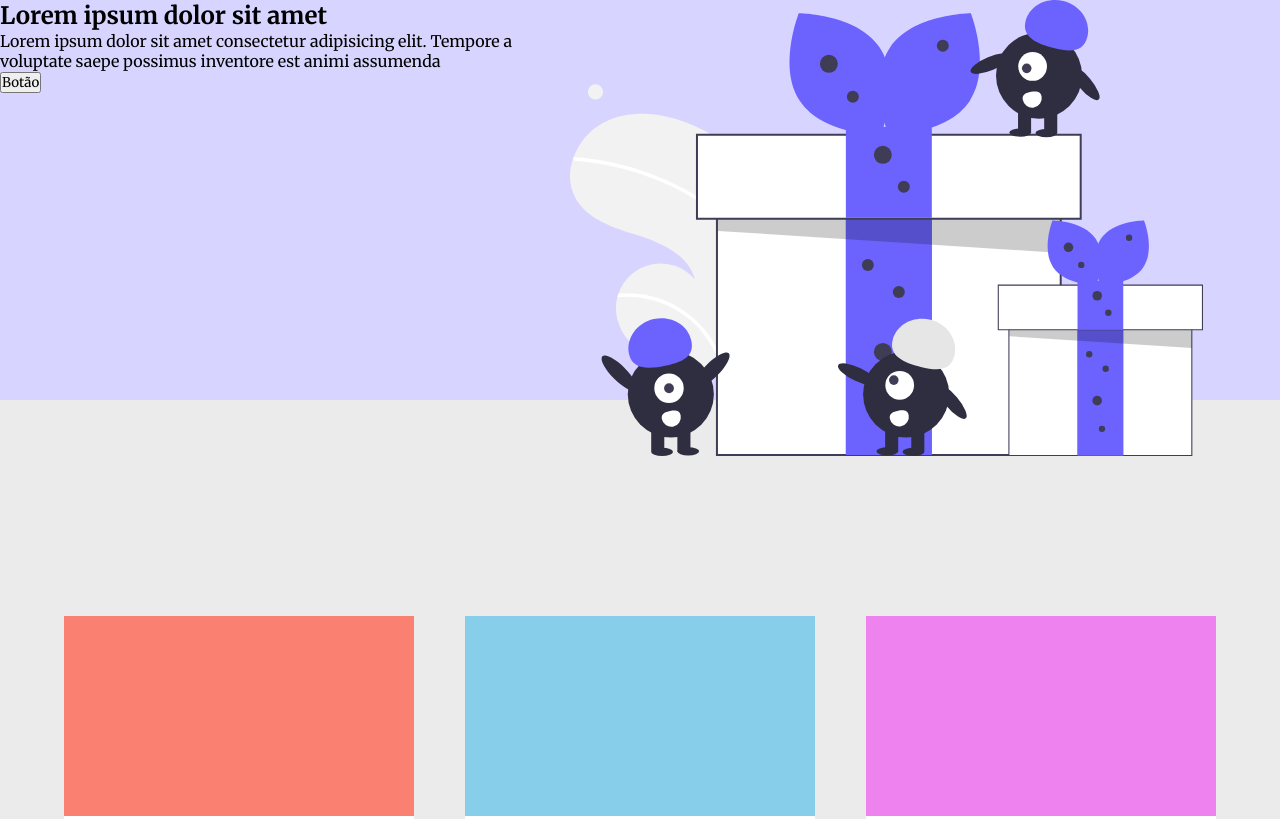
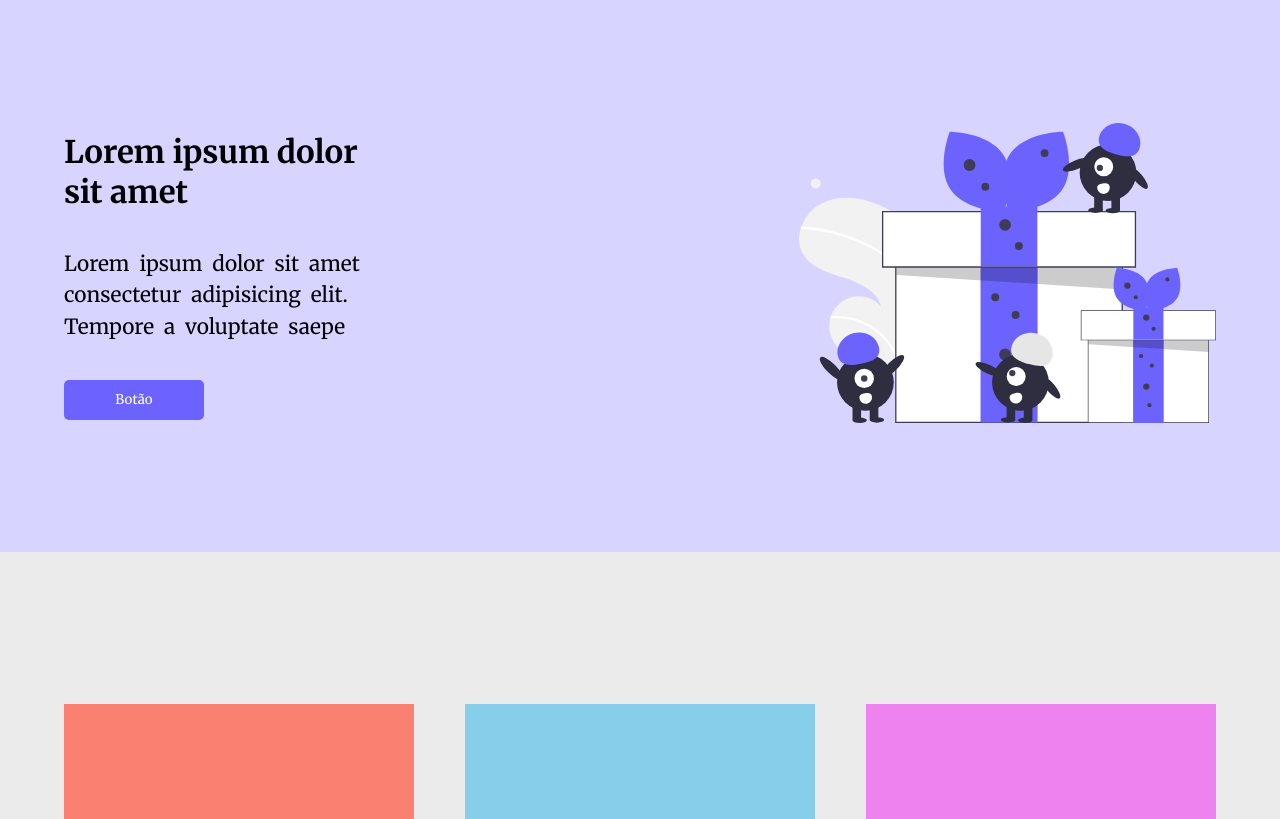
Before and after one commit to HugoCamposArimathea/Desafio3, a plain HTML site: page index.html in a window 1280 px wide. Shown: the top 819 px of the page. Drawn offline with Linux system fonts and the light colour scheme.

Commit message:
Configuração do header

```diff
--- a/style.css
+++ b/estilo/style.css
@@ -29,14 +29,39 @@ h1, h2, h3, h4, h5, h6 {
 .container-header {
     background-color: var(--bgSite);
     width: 100vw;
-    height: 50vh;
+    height: 69vh;
 }
 .container-cabeçalho {
-    width: 94vw;
+    font-size: 1.3em;
+    width: 90vw;
+    margin: auto;
+    height: 100%;
     display: flex;
+    justify-content: space-between;
+    align-items: center;
 }
-.container-text {
+.container-img img {
+   height: 300px;
+}
+.container-text h1 {
+    margin-bottom: 5%;
+    width: 45%;
+}
+.container-text p {
+    margin-bottom: 5%;
     text-align: left;
+    line-height: 2.5rem;
+    width: 45%;
+    word-spacing: 0.5rem;
+    line-height: 1.5em;
+}
+.container-text button {
+    border-radius: 5px;
+    background-color: var(--buttonColor);
+    border: none;
+    width: 140px;
+    height: 40px;
+    color: white;
 }
 body {
     background-color: rgba(128, 128, 128, 0.158);
@@ -46,7 +71,7 @@ body {
     justify-content: space-around;
     flex-wrap: wrap;
     margin: 3%;
-    margin-top: 15%;
+    margin-top: 10%;
 }
 .item {
     display: flex;
@@ -90,3 +115,7 @@ body {
 .cor6 {
     background-color: var(--buttonColor);
 }
+aside {
+    text-align: center;
+    background-color: var(--bgSite);
+}
--- a/index.html
+++ b/index.html
@@ -4,7 +4,7 @@
     <meta charset="UTF-8">
     <meta http-equiv="X-UA-Compatible" content="IE=edge">
     <meta name="viewport" content="width=device-width, initial-scale=1.0">
-    <link rel="stylesheet" href="style.css">
+    <link rel="stylesheet" href="estilo/style.css">
     <title>Desafio 3 | Codelândia</title>
 </head>
 <body>
@@ -12,7 +12,7 @@
         <section class="container-cabeçalho">
             <div class="container-text">
                 <h1>Lorem ipsum dolor sit amet</h1>
-                <p>Lorem ipsum dolor sit amet consectetur adipisicing elit. Tempore a voluptate saepe possimus inventore est animi assumenda</p>
+                <p>Lorem ipsum dolor sit amet consectetur adipisicing elit. Tempore a voluptate saepe</p>
                 <button>Botão</button>
             </div>
             <div class="container-img">
@@ -67,7 +67,7 @@
         </div>
     </main>
     <aside>
-        <h1></h1>
+        <h1>Entre em contato</h1>
         <form action=""></form>
     </aside>
 </body>
```
Also changed, not shown: estilo/variaveis.css (renamed from variaveis.css).
